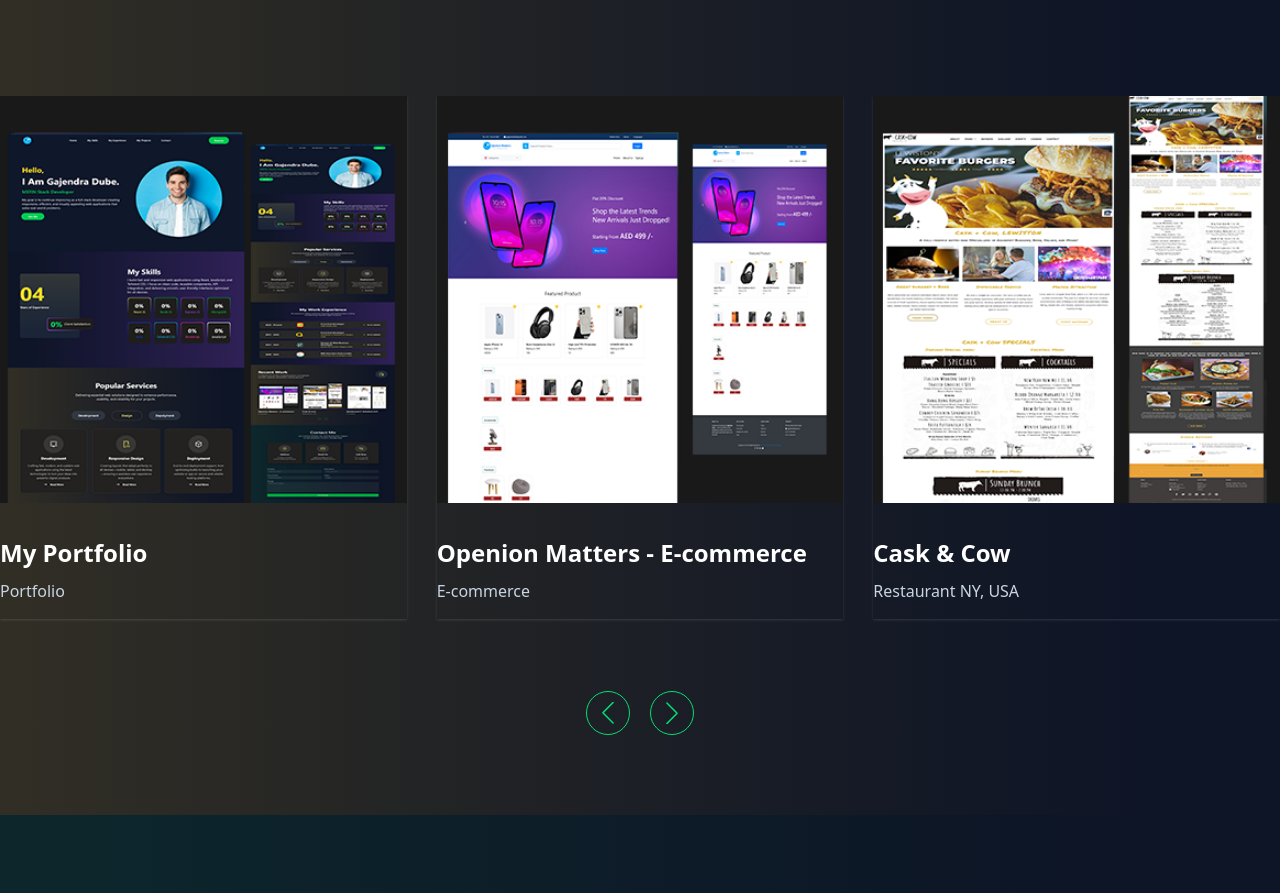
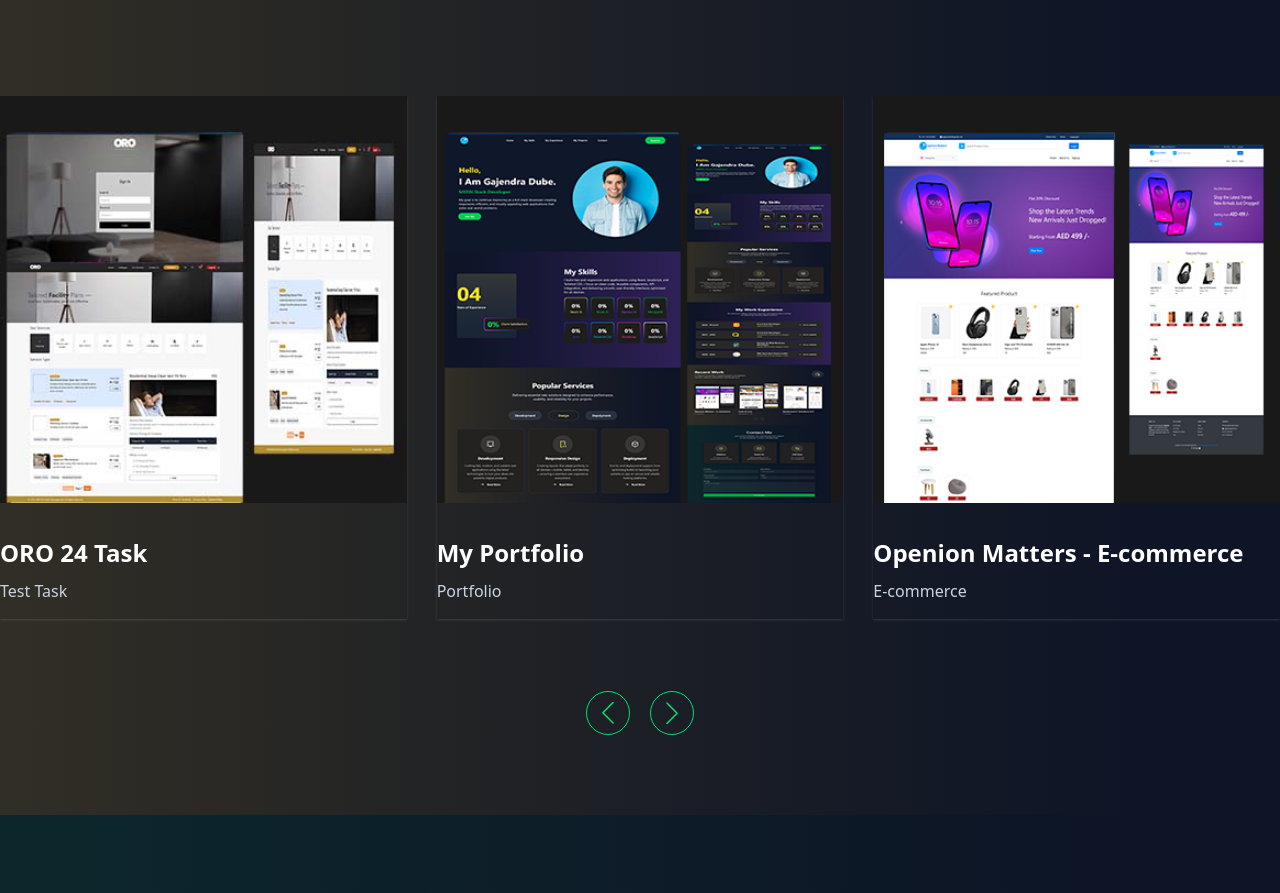
Before and after one commit to Egreeb/MyReactPortfolio, a React (Vite) app: page / in a window 1280 px wide. Shown: the part 3850-4743 px from the top of the page. Built offline with nearby package versions, Linux system fonts and the light colour scheme.

Commit message:
Update myproject.js

```diff
--- a/src/array/myproject.js
+++ b/src/array/myproject.js
@@ -12,101 +12,109 @@ import img10 from '../assets/porto/img10.png'
 import img11 from '../assets/porto/img11.png'
 import img12 from '../assets/porto/img12.png'
 import img13 from '../assets/porto/img13.png'
+import img14 from '../assets/porto/img14.jpg'
 
 export const Project = [
     {
         id:1,
+        project_title: "ORO 24 Task",
+        project_img : img14,
+        sub_title: "Test Task",
+        link:"https://test-task-oro-24.vercel.app/"
+    },
+    {
+        id:2,
         project_title: "My Portfolio",
         project_img : img0,
         sub_title: "Portfolio",
         link:"#"
     },
     {
-        id:2,
+        id:3,
         project_title: "Openion Matters - E-commerce",
         project_img: img1,
         sub_title: "E-commerce",
         link:"https://opinion-matters-ecommers-front-end.vercel.app/"
     },
     {
-        id:3,
+        id:4,
         project_title: "Cask & Cow",
         project_img: img2,
         sub_title: "Restaurant NY, USA",
         link:"https://caskandcow.com/"
     },
     {
-        id:4,
+        id:5,
         project_title: "Quickensol IT Solutions LLP ",
         project_img: img3,
         sub_title: "IT Company",
         link:"https://www.quickensol.com/digital-marketing-company-in-pune"
     },
     {
-        id:5,
+        id:6,
         project_title: "Go Linguistics",
         project_img: img4,
         sub_title: "Teaching Institute",
         link:"https://golinguistics.com/"
     },
     {
-        id:6,
+        id:7,
         project_title: "Axii Design",
         project_img: img5,
         sub_title: "Interior Designer",
         link:"https://www.quickensol.com/axii_design/"
     },
     {
-        id:7,
+        id:8,
         project_title: "AEI Academy Inspired By Hollywood",
         project_img: img6,
         sub_title: "English Tutors",
         link:"https://aieacademy.co.in/"
     },
     {
-        id:8,
+        id:9,
         project_title: "GenXCoders Internship Form",
         project_img: img7,
         sub_title: "Internship",
         link:"https://www.genxcoders.in/"
     },
     {
-        id:9,
+        id:10,
         project_title: "Egreeb PSP Provider",
         project_img: img8,
         sub_title: "Own Startup Website",
         link:"https://egreeb.github.io/pspprovider/"
     },
     {
-        id:10,
+        id:11,
         project_title: "HandyMan",
         project_img: img9,
         sub_title: "Plumbing Services",
         link:"https://egreeb.github.io/handyman/"
     },
    {
-        id:11,
+        id:12,
         project_title: "Login Panels",
         project_img: img10,
         sub_title: "Login",
         link:"#"
     },
    {
-        id:12,
+        id:13,
         project_title: "American Classes",
         project_img: img11,
         sub_title: "Ionic Application",
         link:"#"
     },
    {
-        id:13,
+        id:14,
         project_title: "MAG Indian Assistant",
         project_img: img12,
         sub_title: "Ionic Application",
         link:"#"
     },
     {
-        id:14,
+        id:15,
         project_title: "Sunrise Hi-Tech Path Lab",
         project_img: img13,
         sub_title: "Ionic Application",
```
